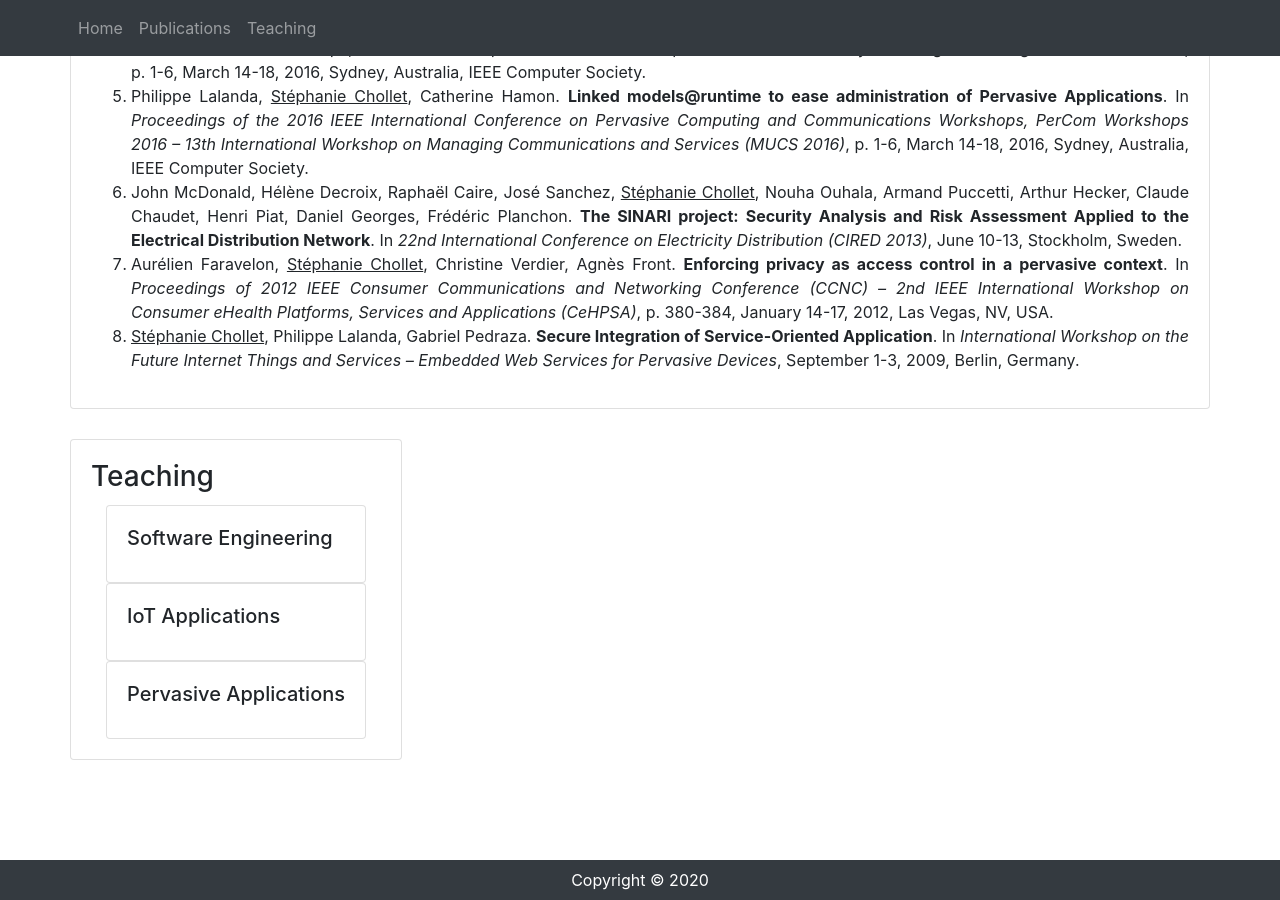
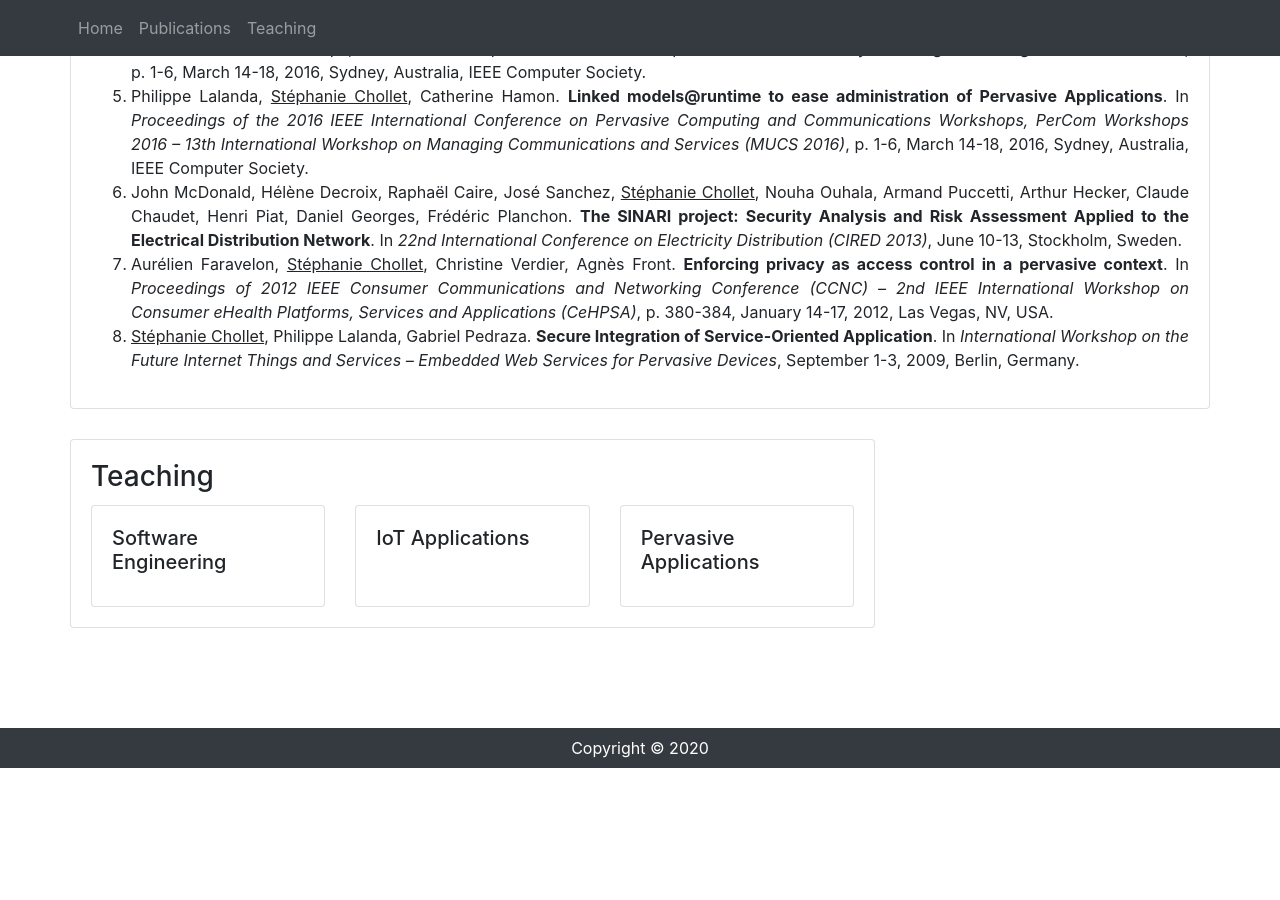
Before and after one commit to schollet/homepage, a Jekyll site: the page built from index.html, in a window 1280 px wide and 900 px high, scrolled down 3752 px. Built offline with Jekyll 4.4.1, drawn with Linux system fonts in a browser that asks for light colours; after the commit the page ends 4520 px from its top, so only the background shows below that.

Commit message:
Update index.html

```diff
--- a/index.html
+++ b/index.html
@@ -191,6 +191,7 @@ layout: default
       <div class="card">
         <div class="card-body">
           <h3 class="card-title">Teaching</h3>
+		<div class="card-deck">
 		<div class="card">
 			<div class="card-body">
 				<h5 class="card-title">Software Engineering</h5>
@@ -207,6 +208,7 @@ layout: default
 				<h5 class="card-title">Pervasive Applications</h5>
 			</div>
 		</div>
+		</div>
 	      </div>
 	    </div>
 	 </div>
```
